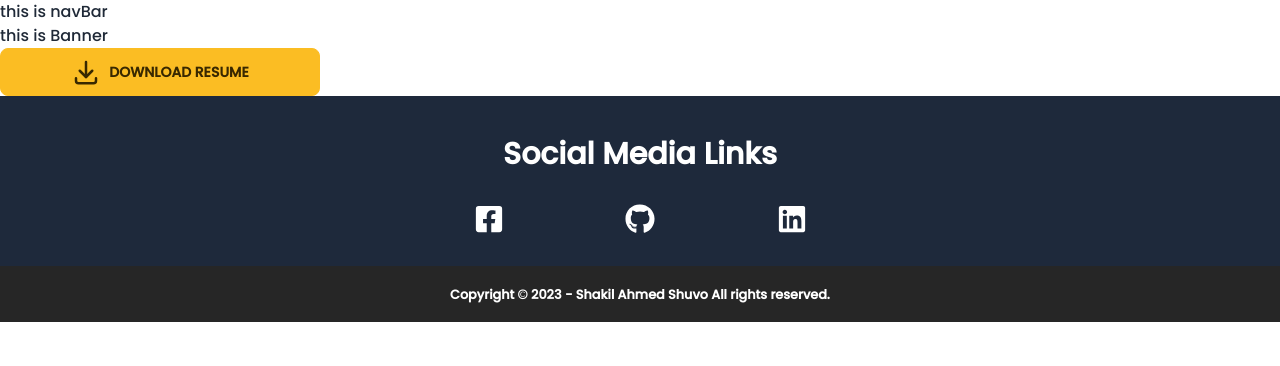
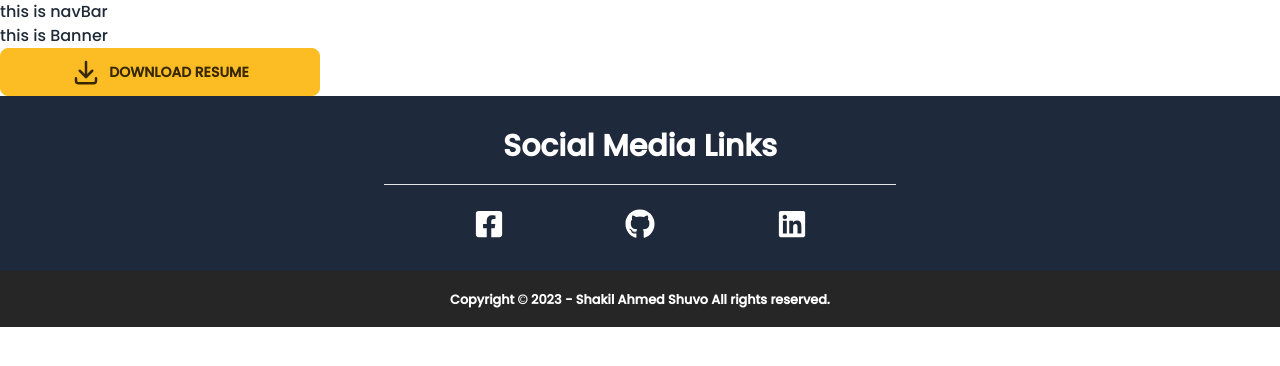
Before and after one commit to shakilahmedshuvo/shakil-ahmed-shuvo, a React (Vite) app: page / in a window 1280 px wide. Shown: the top 366 px of the page. Built offline with nearby package versions, Linux system fonts and the light colour scheme.

Commit message:
add 404 page

```diff
--- /dev/null
+++ b/src/Components/Home/ErrorPage/ErrorPage.jsx
@@ -0,0 +1,41 @@
+import { Link, useRouteError } from "react-router-dom";
+import Footer from "../Footer/Footer";
+import NavBar from "../NavBar/NavBar";
+
+const ErrorPage = () => {
+    const { error, status } = useRouteError();
+    return (
+        <>
+            <NavBar />
+            <div className='text-center my-1'>
+                <div className='lg:w-[50%] sm:w-full mx-auto'>
+                    <img
+                        className='mx-auto lg:w-[100%] sm:w-[100%] rounded-lg'
+                        src="https://img.freepik.com/premium-vector/error-404-banner-vector-illustration_18591-530.jpg?w=996"
+                        alt="" />
+                </div>
+                {/* <h2
+                    className='font-extrabold text-5xl'>
+                    <span
+                        className='text-error'>
+                        Error
+                    </span> {status || 404}
+                </h2> */}
+                <p
+                    className='font-bold text-xl py-2'>
+                    {error?.message}
+                </p>
+                <p
+                className="py-2">
+                    <Link
+                        to='/'
+                        className='no-underline font-extrabold btn btn-warning rounded-lg btn-wide '>
+                        Back To Home
+                    </Link>
+                </p>
+            </div>
+            <Footer />
+        </>
+    );
+};
+export default ErrorPage;
--- a/src/Components/Home/Footer/Footer.jsx
+++ b/src/Components/Home/Footer/Footer.jsx
@@ -6,14 +6,18 @@ const Footer = () => {
         <div
             className="bg-slate-800">
             <div
-                className="text-center text-white max-w-7xl mx-auto pt-10">
+                className="text-center text-white max-w-7xl mx-auto pt-8">
                 <h2
                     className="text-3xl font-bold">
                     Social Media Links
                 </h2>
+                <div
+                    className="pt-5 pb-6">
+                    <hr className="w-[40%] mx-auto" />
+                </div>
                 {/* Social Media Links section start */}
                 <div
-                    className="flex max-w-xl mx-auto text-3xl py-8">
+                    className="flex max-w-xl mx-auto text-3xl pb-8">
                     <Link
                         className="ms-auto"
                         to="https://www.facebook.com/iamshakilahmedshuvo">
--- a/src/main.jsx
+++ b/src/main.jsx
@@ -8,11 +8,13 @@ import {
 } from "react-router-dom";
 import Main from './Layout/Main';
 import Banner from './Components/Home/Banner/Banner';
+import ErrorPage from './Components/Home/ErrorPage/ErrorPage';
 
 const router = createBrowserRouter([
   {
     path: "/",
     element: <Main />,
+    errorElement: <ErrorPage />,
     children: [
       {
         path: '/',
```
